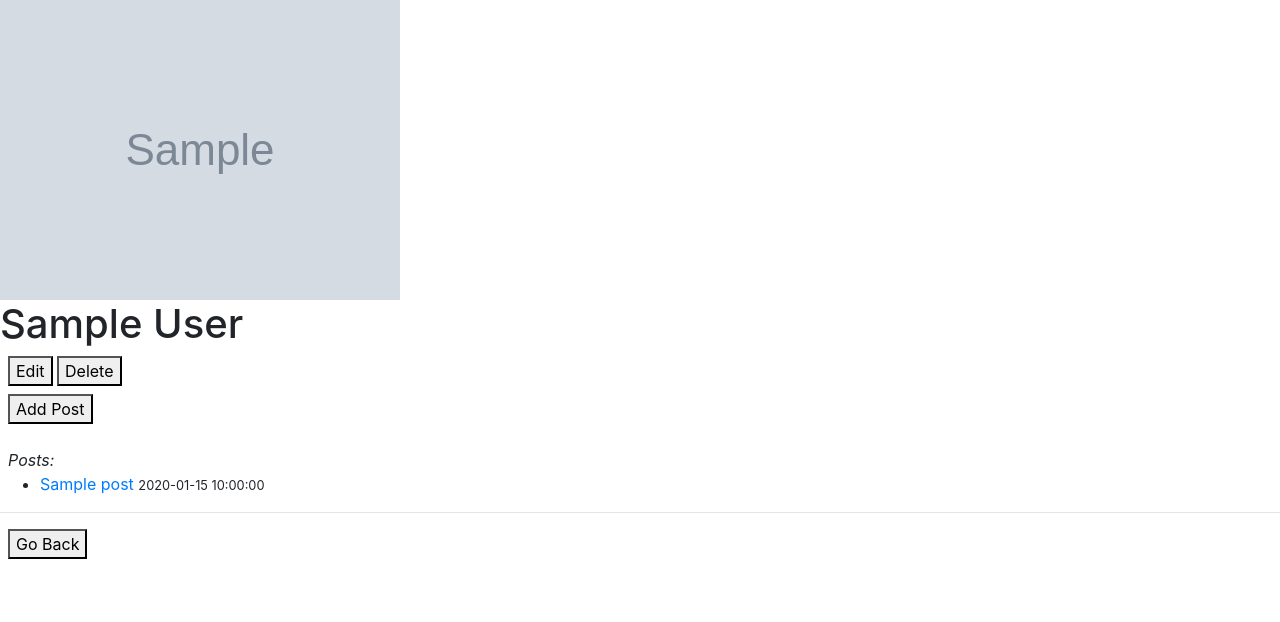
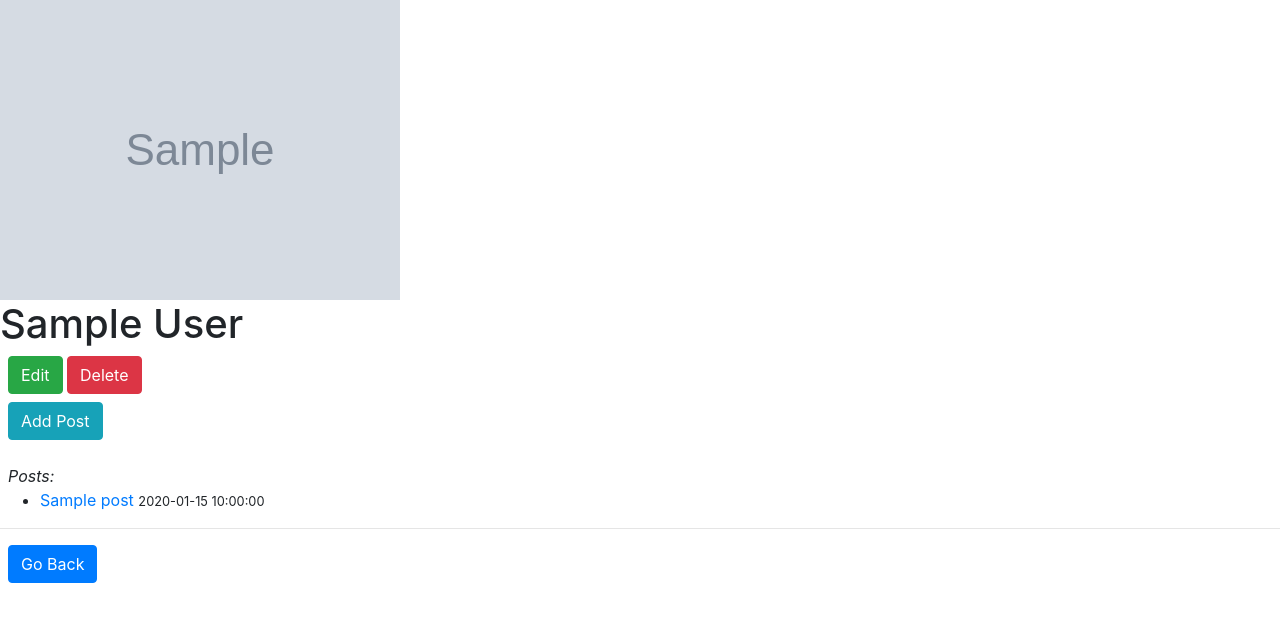
Before and after one commit to Himanshukumar30/flask-blogly-app, a Flask app: page /users/1 in a window 1280 px wide. Shown: the top 622 px of the page. Run offline with Flask 3, Linux system fonts and the light colour scheme; tables that the repository leaves empty hold one stand-in row (values such as "Sample post"); grey boxes marked "Sample" are stand-in pictures.

```diff
--- a/templates/homepage.html
+++ b/templates/homepage.html
@@ -13,4 +13,8 @@ content %}
     on {{post.created_at}}
   </small>
 </div>
-{% endfor %} {% endblock %}
+{% endfor %}
+<button class="btn btn-outline-info m-3">
+  <a href="/users">Check out Users here</a>
+</button>
+{% endblock %}
--- a/templates/user_info.html
+++ b/templates/user_info.html
@@ -3,12 +3,16 @@ content %}
 <div>
   <img src="{{user.image_url}}" />
   <h1>{{user.first_name}} {{user.last_name}}</h1>
-  <a href="/users/{{user.id}}/edit"><button class="ml-2">Edit</button></a>
-  <a href="/users/{{user.id}}/delete"><button>Delete</button></a>
+  <a href="/users/{{user.id}}/edit"
+    ><button class="btn btn-success ml-2">Edit</button></a
+  >
+  <a href="/users/{{user.id}}/delete"
+    ><button class="btn btn-danger">Delete</button></a
+  >
   <div>
     <p>
       <a href="/users/{{user.id}}/posts/new"
-        ><button class="m-2">Add Post</button></a
+        ><button class="btn btn-info m-2">Add Post</button></a
       >
     </p>
     <i class="m-2">Posts:</i>
@@ -22,7 +26,7 @@ content %}
     </ul>
   </div>
   <hr />
-  <a href="/"> <button class="ml-2">Go Back</button></a>
+  <a href="/"> <button class="btn btn-primary ml-2">Go Back</button></a>
 </div>
 
 {% endblock %}
```
